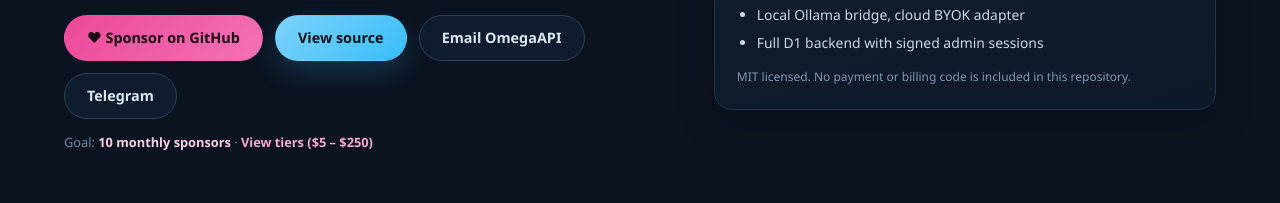
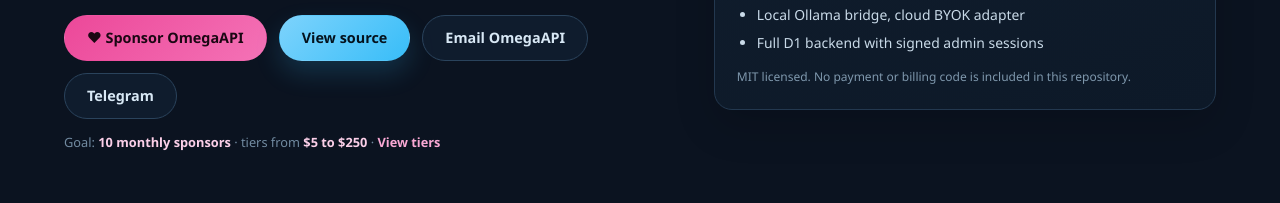
Before and after one commit to omegaapi-india/biziq-ai-crm, a website: page index.html in a window 1280 px wide. Shown: the part 3645-3848 px from the top of the page. Drawn offline with Linux system fonts and the light colour scheme; no server answers.

Commit message:
Match sponsor wording across demos

```diff
--- a/index.html
+++ b/index.html
@@ -376,12 +376,12 @@
           <h2>Built to be opened, forked, and improved.</h2>
           <p>BizIQ is an open-source demo by Krishna Prakash Ojha (Leon) at OmegaAPI. It uses Cloudflare Pages and D1, a signed three-day preview lock, and no payment layer. You can clone it and run your own instance for free.</p>
           <div class="about-links">
-            <a class="button sponsor" href="https://github.com/sponsors/omegaapi-india" target="_blank" rel="noreferrer">♥ Sponsor on GitHub</a>
+            <a class="button sponsor" href="https://github.com/sponsors/omegaapi-india" target="_blank" rel="noreferrer">♥ Sponsor OmegaAPI</a>
             <a class="button primary" href="https://github.com/omegaapi-india/biziq-ai-crm" target="_blank" rel="noreferrer">View source</a>
             <a class="button ghost" href="mailto:info@omegaapi.com">Email OmegaAPI</a>
             <a class="button ghost" href="https://t.me/Omegaapiofficial" target="_blank" rel="noreferrer">Telegram</a>
           </div>
-          <p class="sponsor-note">Goal: <strong>10 monthly sponsors</strong> · <a href="https://github.com/sponsors/omegaapi-india?interval=monthly" target="_blank" rel="noreferrer">View tiers ($5 – $250)</a></p>
+          <p class="sponsor-note">Goal: <strong>10 monthly sponsors</strong> · tiers from <strong>$5 to $250</strong> · <a href="https://github.com/sponsors/omegaapi-india?interval=monthly" target="_blank" rel="noreferrer">View tiers</a></p>
         </div>
         <div class="panel about-card">
           <h3>What is included</h3>
```
Also changed, not shown: README.md.
